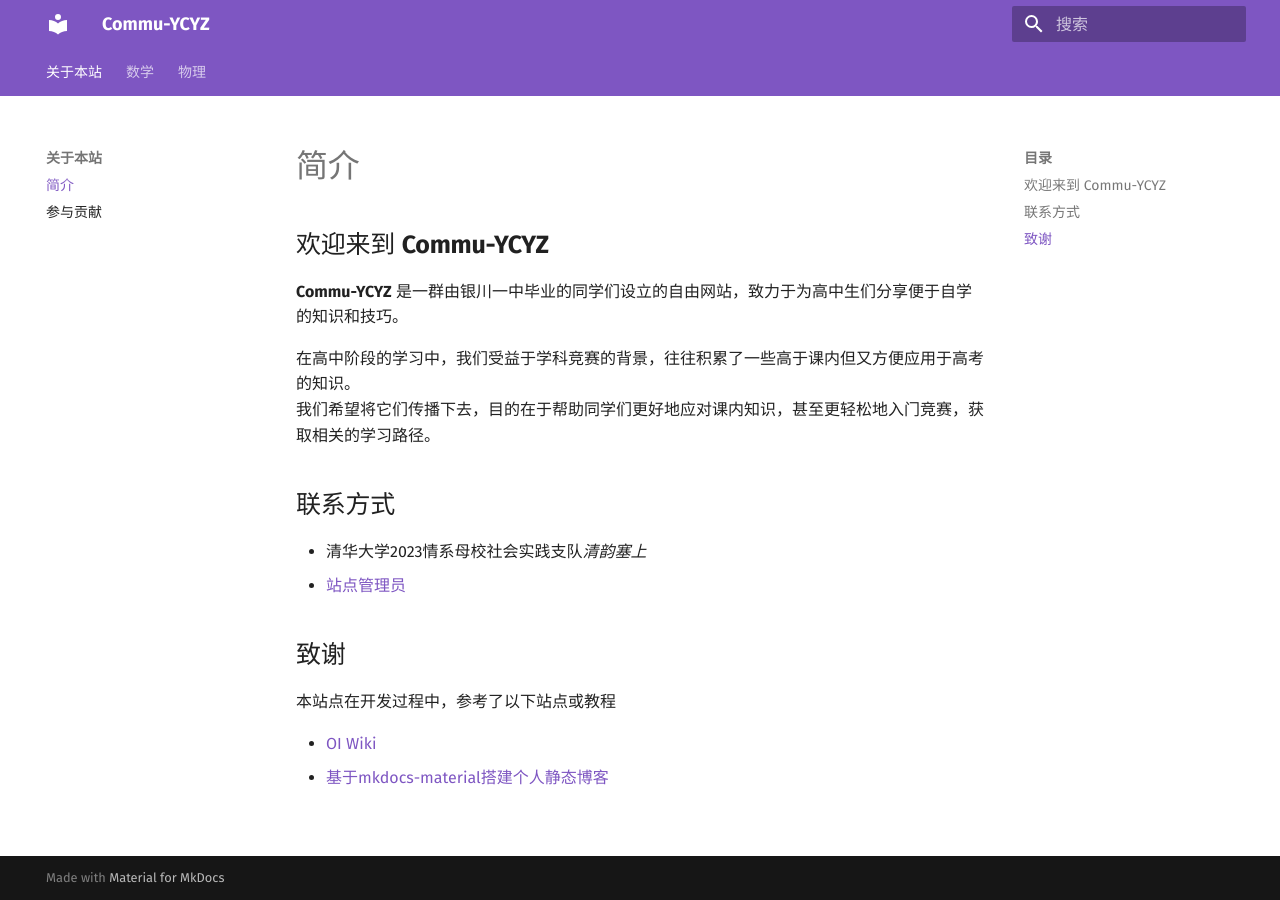
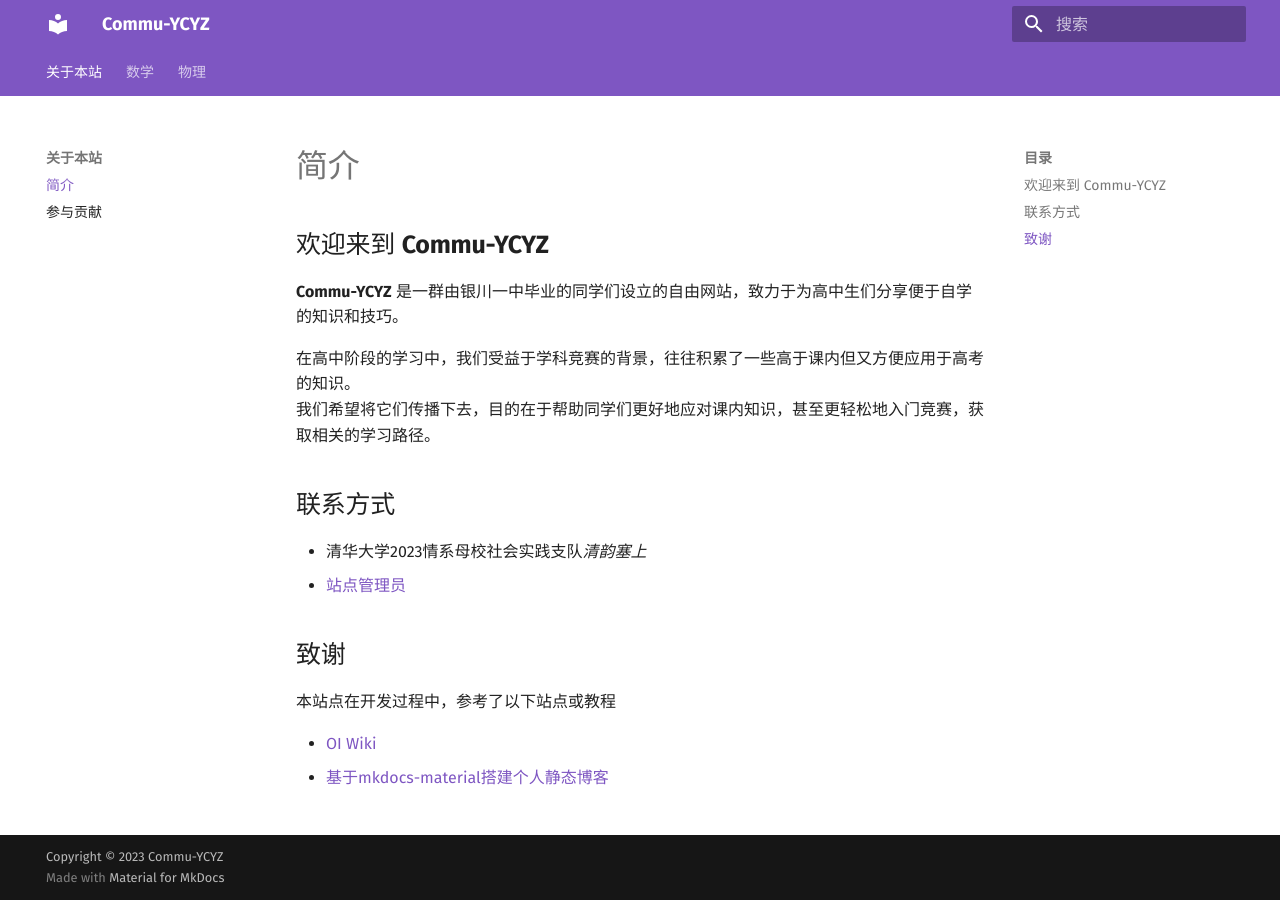
Before and after one commit to Commu-YCYZ/Commu-YCYZ, an MkDocs documentation site: the page built from docs/index.md, in a window 1280 px wide. Built offline with MkDocs 1.6.1 and Material for MkDocs 9.7.7, drawn with Linux system fonts in a browser that asks for light colours.

Commit message:
add copyright

```diff
--- a/mkdocs.yml
+++ b/mkdocs.yml
@@ -28,6 +28,8 @@ extra_javascript:
     - 'src/js/extra.js' # latex 公式支持
     - 'https://cdnjs.cloudflare.com/ajax/libs/mathjax/2.7.0/MathJax.js?config=TeX-MML-AM_CHTML' # latex 公式支持
 
+copyright: 'Copyright &copy; 2023 Commu-YCYZ'
+
 nav:
   - 关于本站:
     - 简介: index.md
```
